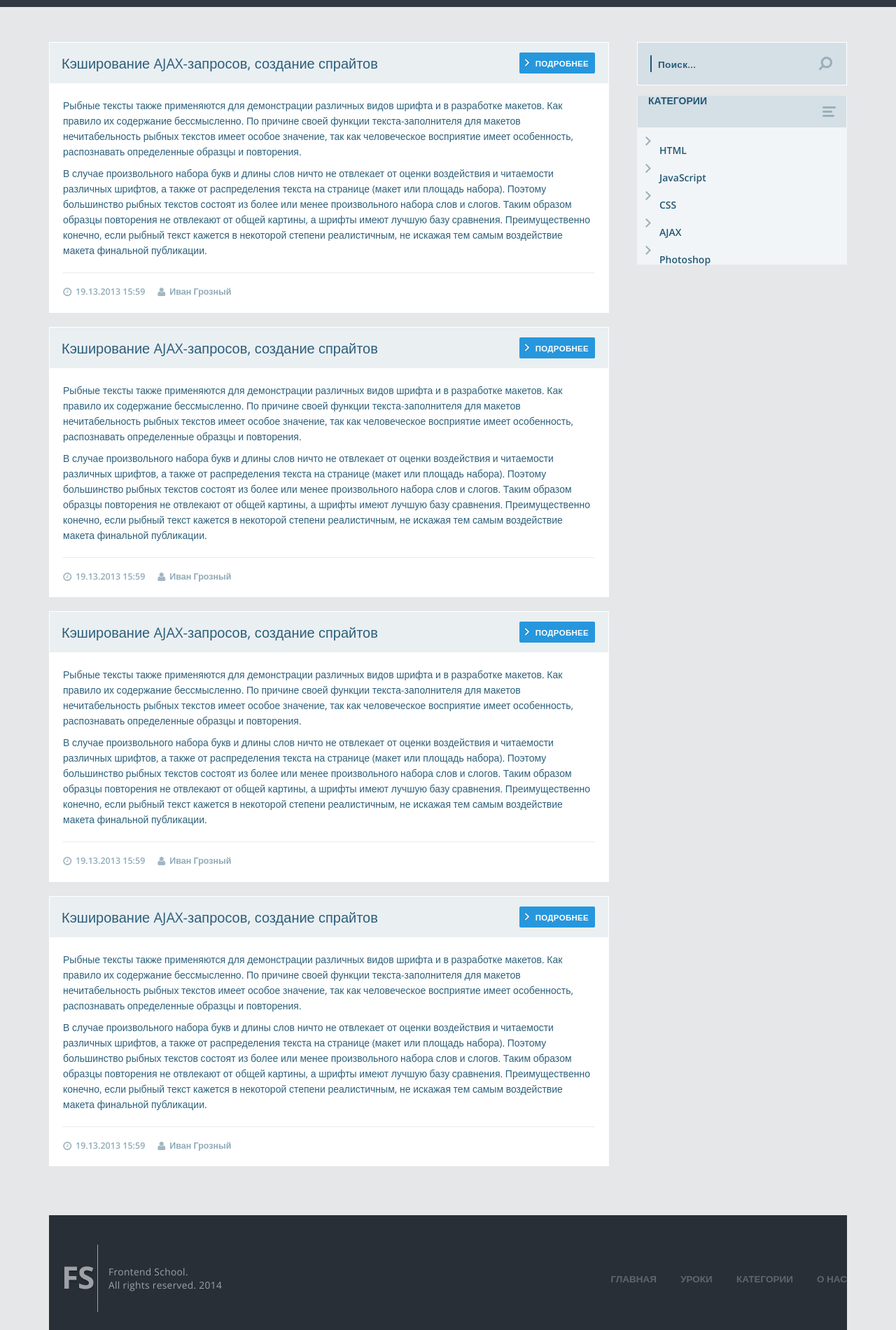
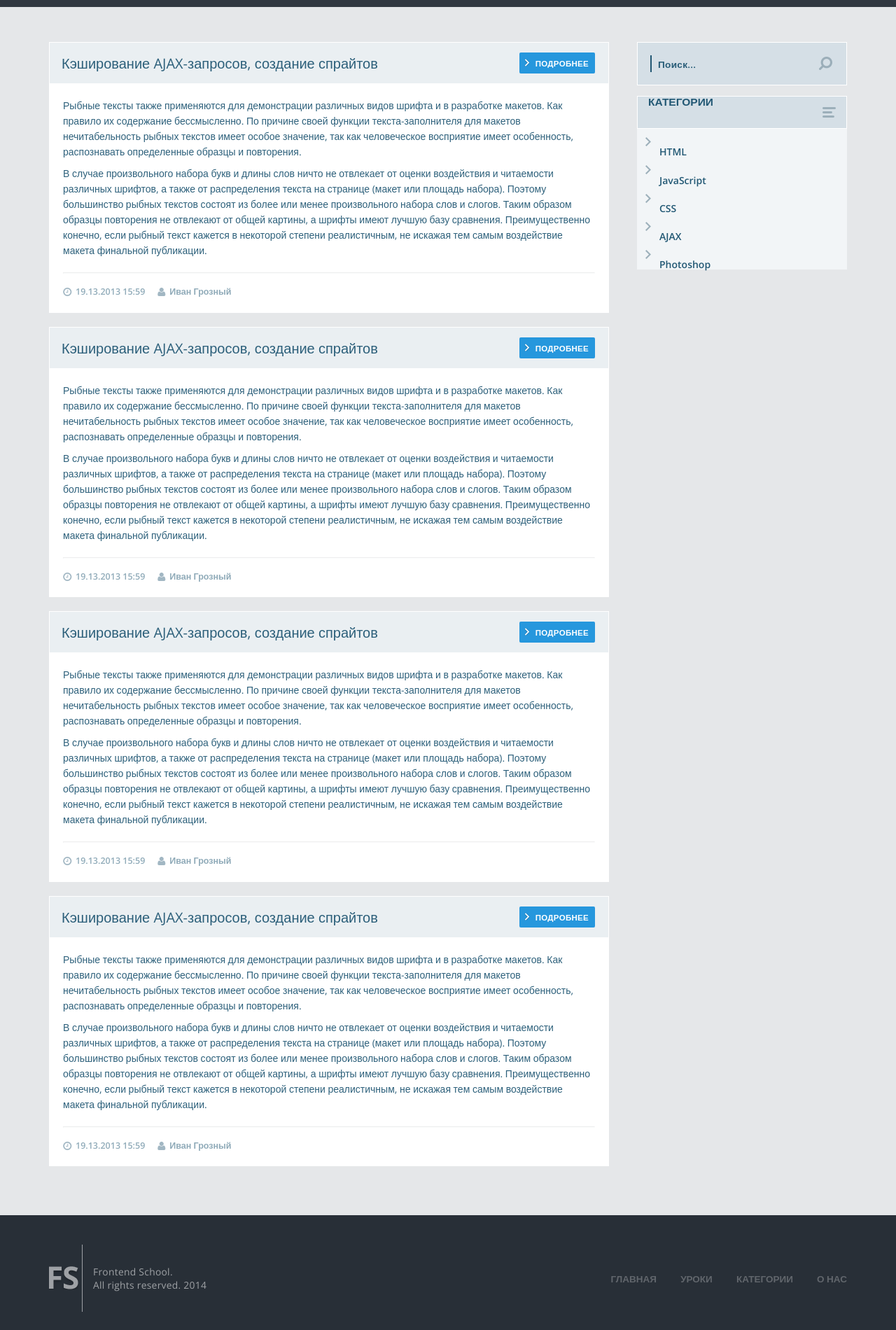
Before and after one commit to Gravituss/BionicHomework3, a plain HTML site: page index.htm in a window 1280 px wide. Shown: the part 80-1980 px from the top of the page at 70% size. Drawn offline with nearby package versions, Linux system fonts and the light colour scheme.

Commit message:
some adjustments

```diff
--- a/css/style.css
+++ b/css/style.css
@@ -353,13 +353,17 @@ hr.one-line {
 
 	margin: 15px;
 	text-transform: uppercase;
+	font-size: 15.5px;
+
+	padding-top: 10px;
 }
 
 .right-header {
 	overflow: hidden;
 	background-color: #d5dfe6;
-	margin: 1px;
-	margin-top: 2px;
+
+	margin-top: 3px;
+	border: 1px solid white;
 	/*padding-top: 6px;*/
 }
 
@@ -379,8 +383,8 @@ hr.one-line {
 	padding: 12px;
 }
 
-.right-menu-box li {
-	vertical-align: text-top;
+.right-menu-item a {
+	vertical-align: middle;
 }
 
 .right-menu-box a:visited {
@@ -395,7 +399,7 @@ hr.one-line {
 
 .footer {
 	/*font-size: 22px;*/
-
+	background-color: #282f37;
 	overflow: hidden;
 
 
@@ -433,7 +437,7 @@ hr.one-line {
 	margin-top: 42px;
 	padding-top: 31px;
 	padding-bottom: 32px;
-	padding-left: 22px;
+	padding-left: 0px;
 	padding-right: 5px;
 	opacity: 0.55;
 
--- a/index.htm
+++ b/index.htm
@@ -32,10 +32,12 @@
 							<li><a href="#">О нас</a></li>
 						</ul>
 					</div>
-					<div class="button">
-						<img class="micro-pic" src="img/enter-icon.png" alt="icon">
-						<span><a href="#">Войти</a></span>
-					</div>
+					<a href="#">
+						<div class="button">
+							<img class="micro-pic" src="img/enter-icon.png" alt="icon">
+							<span>Войти</span>
+						</div>
+					</a>
 				</div>
 			</div>
 			<div class="horizontal-line">
```
